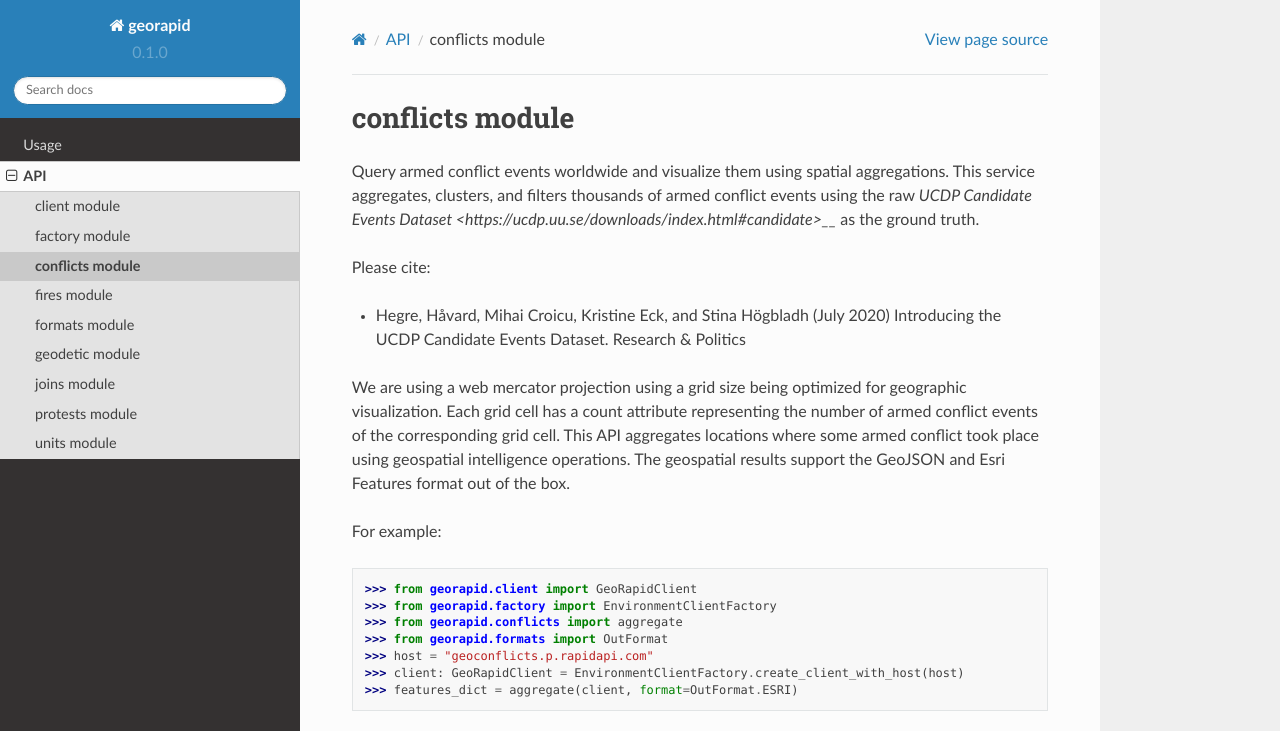
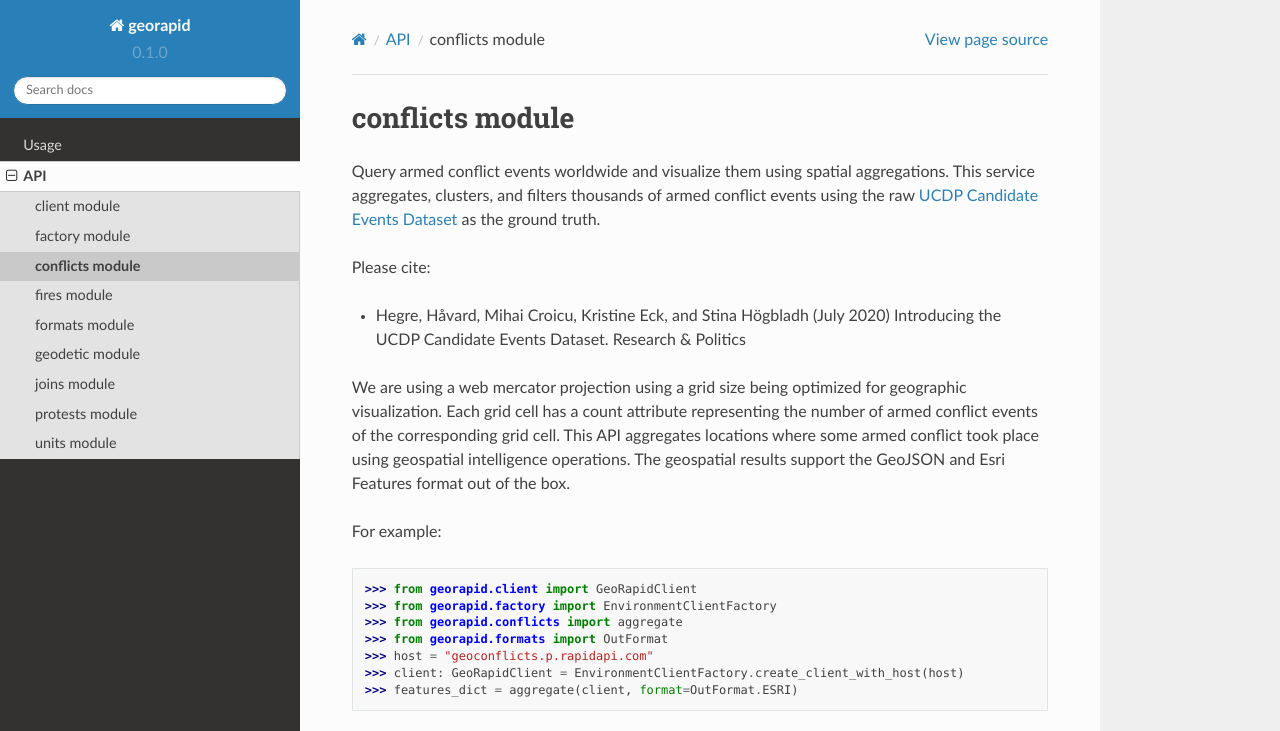
Before and after one commit to Geospatial-AI-DE/georapid-py, a Sphinx documentation site: the page built from docs/source/conflicts.rst, in a window 1280 px wide and 1024 px high, cut to the strip 0-731 px from the top of the window. Built offline with Sphinx 7.4.7 and the Read the Docs theme 2.0.0, drawn with Linux system fonts in a browser that asks for light colours.

Commit message:
:books: Updated docs

```diff
--- a/docs/source/conflicts.rst
+++ b/docs/source/conflicts.rst
@@ -2,7 +2,7 @@ conflicts module
 ================
 
 Query armed conflict events worldwide and visualize them using spatial aggregations.
-This service aggregates, clusters, and filters thousands of armed conflict events using the raw `UCDP Candidate Events Dataset <https://ucdp.uu.se/downloads/index.html#candidate>__` as the ground truth.
+This service aggregates, clusters, and filters thousands of armed conflict events using the raw `UCDP Candidate Events Dataset <https://ucdp.uu.se/downloads/index.html#candidate>`__ as the ground truth.
 
 Please cite:
 
```
